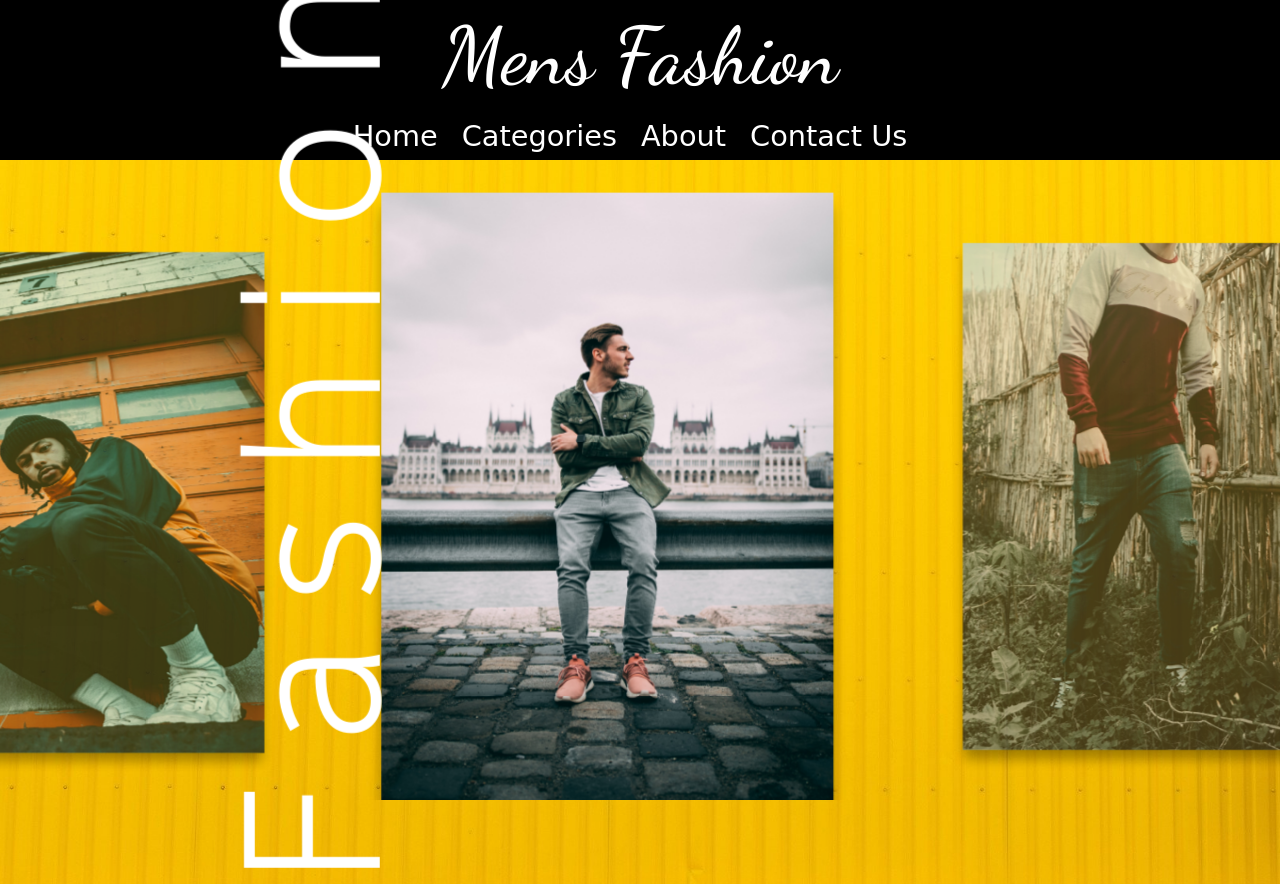
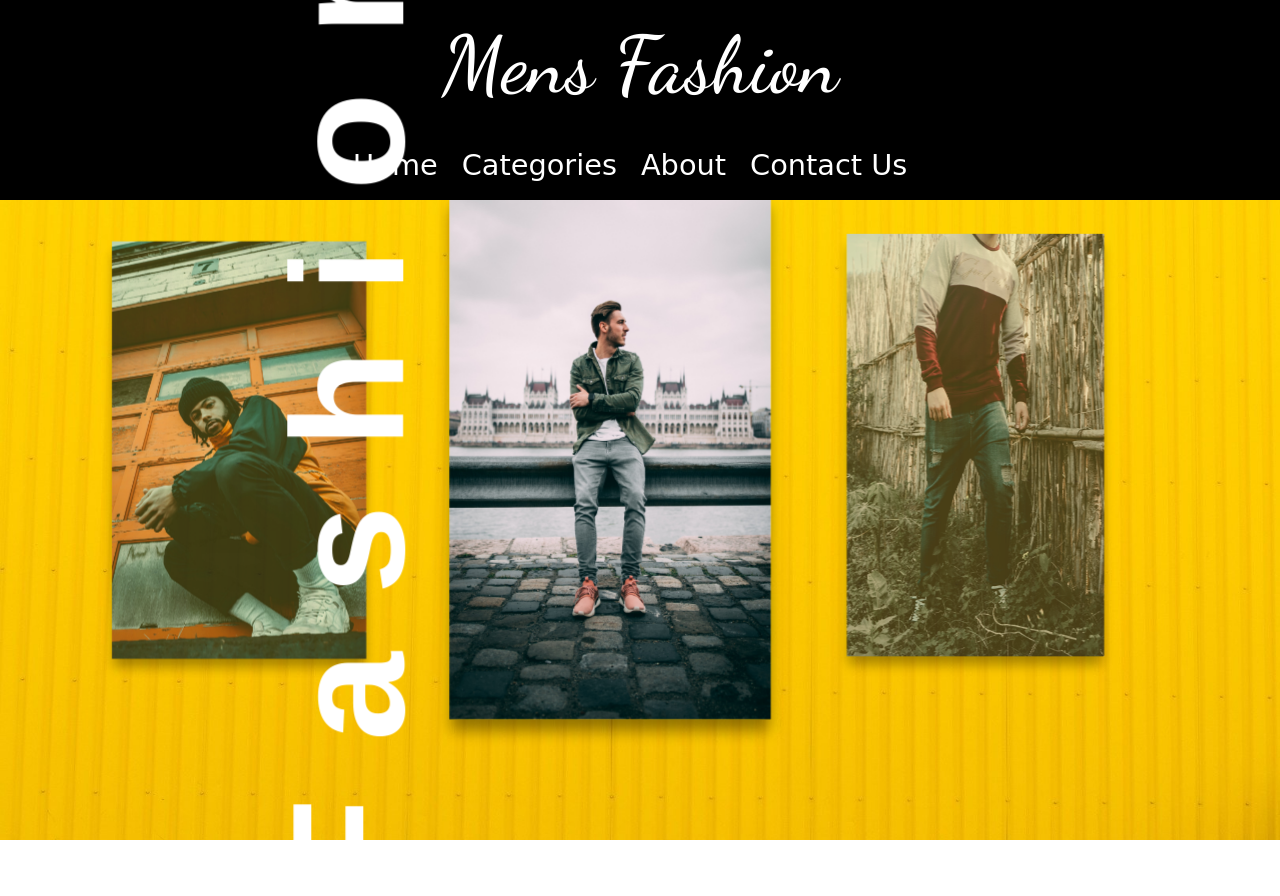
Before and after one commit to m0hit312000/Mens_Fashion, a website: page src/Home/index.html in a window 1280 px wide. Drawn offline with Linux system fonts and the light colour scheme; a web font is replaced by a local one.

Commit message:
Fixed the Code

```diff
--- a/src/Home/index.html
+++ b/src/Home/index.html
@@ -4,7 +4,7 @@
     <meta charset="UTF-8">
     <meta name="viewport" content="width=device-width, initial-scale=1.0">
     <link href="https://fonts.googleapis.com/css2?family=Baloo+Tamma+2:wght@500&family=Dancing+Script:wght@500&display=swap" rel="stylesheet">
-    <link href="https://fonts.googleapis.com/css2?family=M+PLUS+1p:wght@100&display=swap" rel="stylesheet">
+    <link href="https://fonts.googleapis.com/css2?family=Gayathri:wght@100&display=swap" rel="stylesheet">
     <link rel="stylesheet" href="./style.css">
     <title>Mens Fashion</title>
 </head>
@@ -34,6 +34,9 @@
     <div class="fashion">
         <h1>Fashion</h1>
     </div>
+    <section class="section 1">
+      <div class="banner-1"></div>
+    </section>
     <script src="../../index.js"></script>
 </body>
 </html>
--- a/src/Home/style.css
+++ b/src/Home/style.css
@@ -4,28 +4,27 @@
   overflow-x: hidden;
   box-sizing: border-box;
 }
+
 html, body {
-    height: 100vh;
-    width: 100vw;
-    background: url('../../public/img/yellow-926728_1920.jpg');
-    background-position: center;
-    background-size: cover;
-    background-repeat: no-repeat;
-    display: grid;
-    grid-template-rows: .2fr .8fr ;
-
+    width: 100%;
 }
 
 header {
-   position: relative;
-   display: grid;
-   grid-template-rows: .7fr .3fr;
-   width: 100%;
-   background-color: #000000;
-   color: #FFFFFF;
+    position: relative;
+    display: grid;
+    height: 200px;
+    grid-template-columns: 1fr;
+    grid-template-rows: auto;
+    grid-template-areas:
+    "logo"
+    "navbar";
+    width: 100%;
+    background-color: #000000;
+    color: #FFFFFF;
 }
 
 .logo {
+   grid-area: logo;
    display: flex;
    flex-direction: row;
    align-self: center;
@@ -36,20 +35,22 @@ header {
 }
 
 .navbar {
-    align-self: center;
+    grid-area: navbar;
 }
 
 .navbar ul {
     display: flex;
-    text-decoration: none;
+    height: 100%;
     justify-content: center;
-    flex-wrap: nowrap;
     font-size: 1.8rem;
     font-family: 'Baloo Tamma 2', cursive;
 }
 
 .navbar ul li {
-    overflow: hidden;
+    display: flex;
+    flex-flow: row wrap;
+    align-items: center;
+    height: 100%;
     cursor: pointer;
     list-style: none;
     margin-right: 20px;
@@ -61,8 +62,7 @@ header {
     padding: 2px;
 }
 
-
-.navbar ul li a:hover {
+.navbar ul li :hover {
     background-color: #FFFFFF;
     color: #000000;
     transition: all 0.6s ease-out;
@@ -70,11 +70,15 @@ header {
 
 .container {
     position: relative;
+    height: 80vh;
     width: 100%;
     display: grid;
     grid-template-columns: 1fr;
-    margin-top: 20px;
     overflow: hidden;
+    background: url('../../public/img/yellow-926728_1920.jpg');
+    background-position: center;
+    background-size: cover;
+    background-repeat: no-repeat;
 }
 
 .container .carousel {
@@ -82,13 +86,15 @@ header {
     flex-direction: row;
     width: 100%;
     overflow: hidden;
+    align-content: center;
 }
 
 .container .carousel img {
-    height: 630px;
-    width: 450px;
+    height: 82%;
+    justify-items: center;
+    width: 25%;
     opacity: 0;
-    transform: translate(calc(100%), 60%) scale(0.6);
+    transform: translate(calc(100% + 60rem), 60%) scale(0.6);
     -webkit-box-shadow: 0px 13px 14px -2px rgba(0,0,0,0.41);
     -moz-box-shadow: 0px 13px 14px -2px rgba(0,0,0,0.41);
     box-shadow: 0px 13px 14px -2px rgba(0,0,0,0.41);
@@ -107,30 +113,30 @@ header {
 .container .carousel img.active.prev {
     align-self: center;
     opacity: 0.8;
-    transform: translate(-158%, 19%) scale(0.8);
+    transform: translate(-155%, 19%) scale(0.8);
 }
 
 .container .carousel img.active.middle {
     align-self: center;
     opacity: 1;
     z-index: 1;
-    transform: translate(-42%, 20%);
+    transform: translate(-39%, 20%);
 }
 
 .container .carousel img.active.next {
     align-self: center;
     opacity: 0.8;
-    transform: translate(75%, 19%) scale(0.8);
+    transform: translate(80%, 19%) scale(0.8);
 }
 
 div.fashion {
     position: absolute;
-    top: 35vh;
-    z-index: 10;
+    top: 37vh;
+    z-index: 1;
     color: #FFFFFF;
-    font-size: 5.5rem;
-    letter-spacing: 3rem;
-    font-family: 'M PLUS 1p', sans-serif;
+    font-size: 5rem;
+    letter-spacing: 3.6rem;
+    font-family: 'Gayathri', sans-serif;
     animation: pop-in 1.3s  cubic-bezier(0, 0.6, 0.3, 1.2) forwards;
 }
 
```
